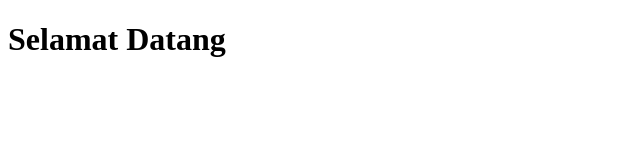
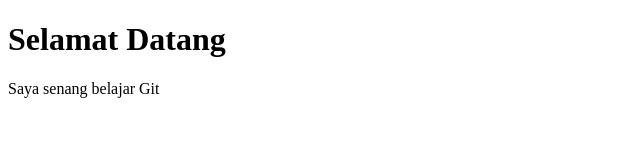
Before and after one commit to nugi-anugrah/tutorial-git, a plain HTML site: page index.html in a window 1280 px wide. Shown: the whole page, without its empty margins (0-640 px from the left). Drawn offline with Linux system fonts and the light colour scheme.

Commit message:
dev2 menambah deskripsi

```diff
--- a/index.html
+++ b/index.html
@@ -7,6 +7,7 @@
 </head>
 <body>
     <h1>Selamat Datang</h1>
+    <p>Saya senang belajar Git</p>
 </body>
 
 </html>
```
